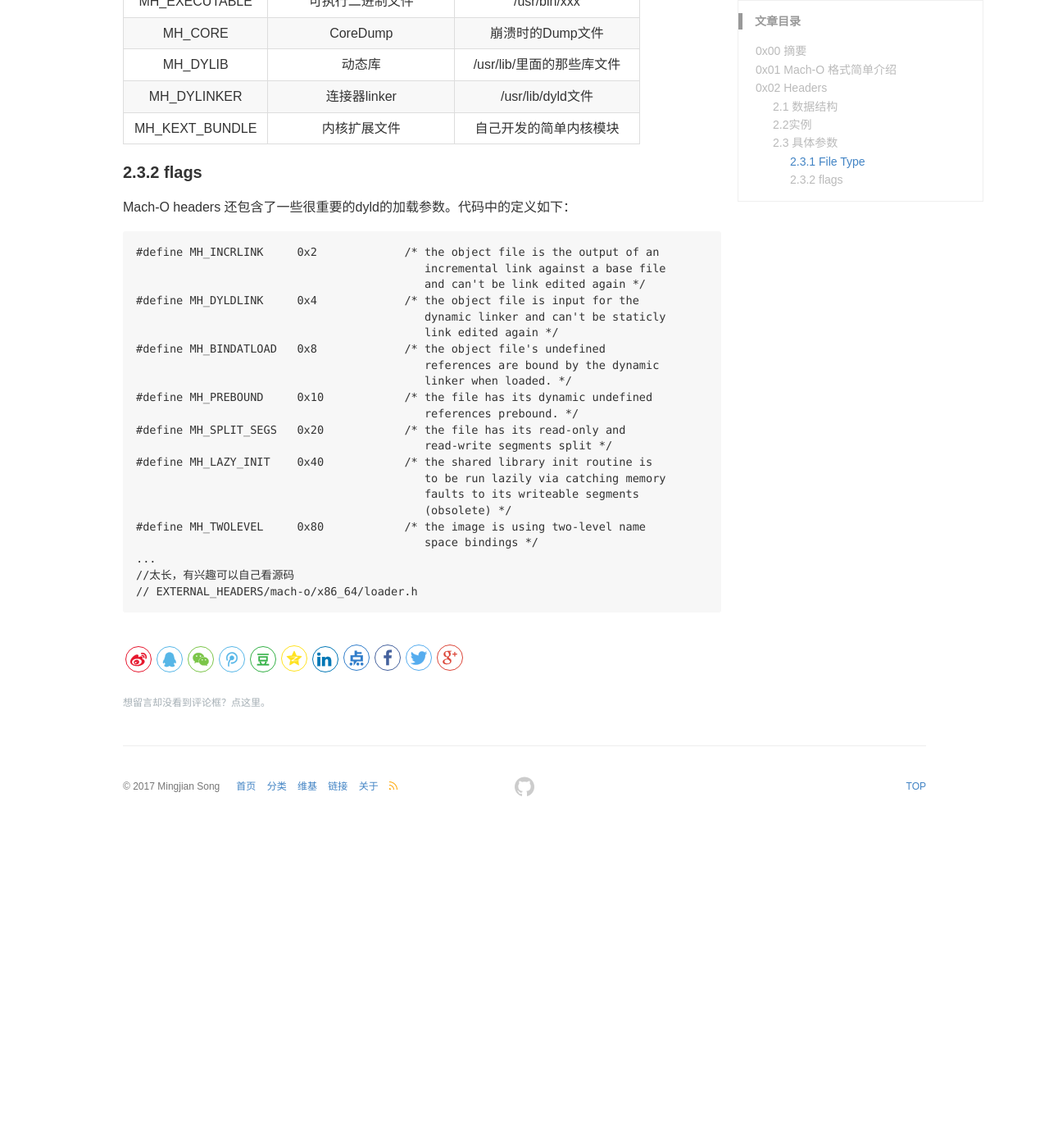
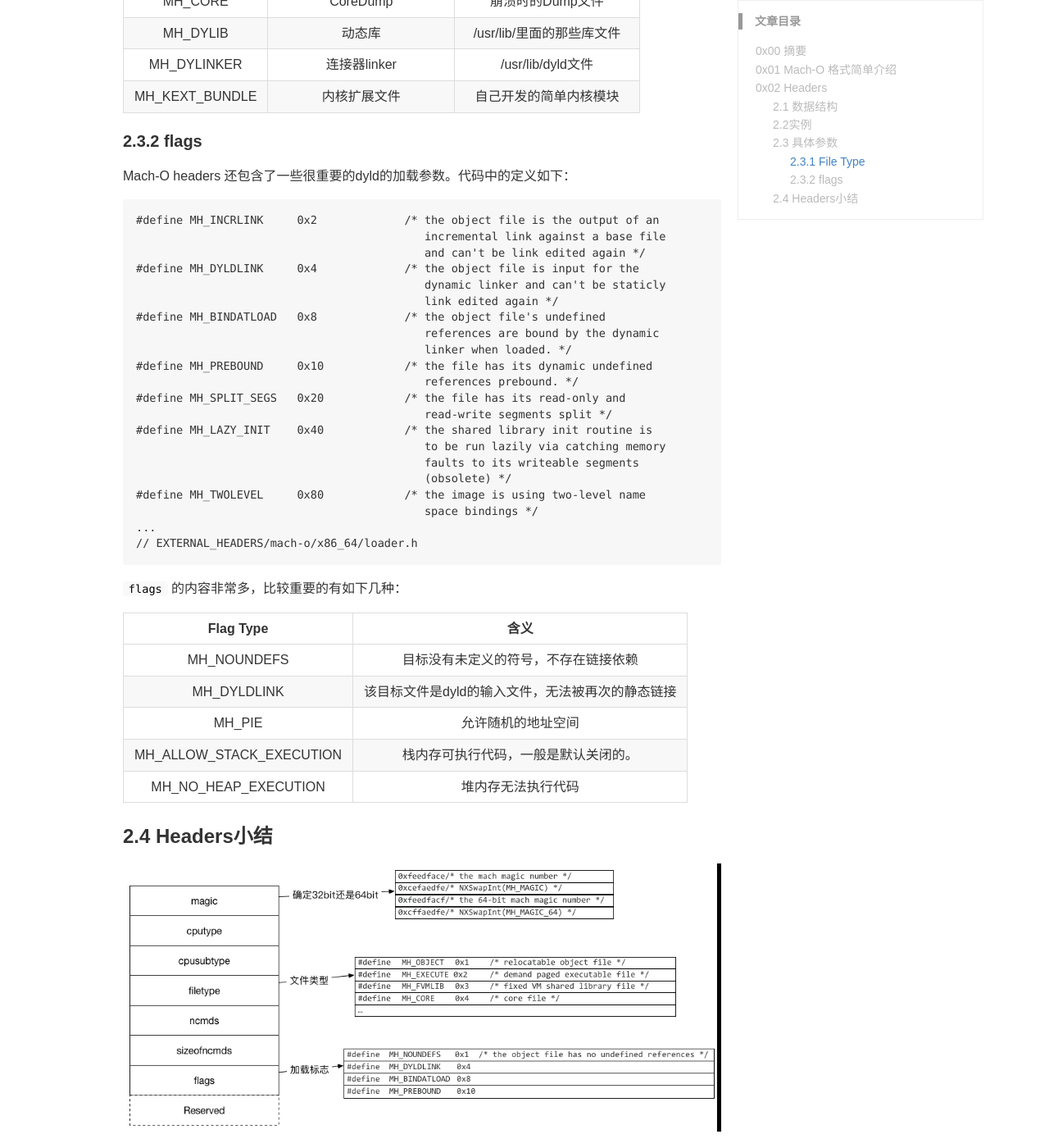
Before and after one commit to songhaoxin/songhaoxin.github.io, a Jekyll site: the page built from _posts/2017-04-06-macho1.md, in a window 1280 px wide and 1400 px high, scrolled down 4398 px. Shown: the whole window at 82% size. Built offline with Jekyll 4.4.1, drawn with Linux system fonts in a browser that asks for light colours; comment, search, counter and statistics services are not loaded; before the commit the page ends 5406 px from its top, so only the background shows below that; some of the changed text lies outside the part shown.

Commit message:
writting ..

````diff
--- a/_posts/2017-04-06-macho1.md
+++ b/_posts/2017-04-06-macho1.md
@@ -1,6 +1,6 @@
 ---
 layout: post
-title: Mach-O格式分析
+title: Mach-O格式分析(一）
 categories: osx/ios 底层
 description:
 keywords: Mach-O
@@ -112,7 +112,6 @@ struct mach_header_64 {
 
 | File Type | 用处 | 例子 |
 | :-: | :-: | :-: |
-|  |  |  |
 | MH_OBJECT | 编译过程中产生的 *.obj 文件 | gcc -c xxx.c 生成 xxx.o 文件 |
 | MH_EXECUTABLE | 可执行二进制文件 | /usr/bin/xxx |
 | MH_CORE | CoreDump | 崩溃时的Dump文件 |
@@ -144,6 +143,17 @@ Mach-O headers 还包含了一些很重要的dyld的加载参数。代码中的
 #define MH_TWOLEVEL	0x80		/* the image is using two-level name
 					   space bindings */
 ...
-//太长，有兴趣可以自己看源码
 // EXTERNAL_HEADERS/mach-o/x86_64/loader.h
 ```
+`flags` 的内容非常多，比较重要的有如下几种：
+
+| Flag Type | 含义 |
+| :-: | :-: |
+| MH_NOUNDEFS | 目标没有未定义的符号，不存在链接依赖 |
+| MH_DYLDLINK | 该目标文件是dyld的输入文件，无法被再次的静态链接 |
+| MH_PIE | 允许随机的地址空间 |
+| MH_ALLOW_STACK_EXECUTION | 栈内存可执行代码，一般是默认关闭的。 |
+| MH_NO_HEAP_EXECUTION | 堆内存无法执行代码 |
+
+### 2.4 Headers小结
+![](/images/posts/macho/headersreview.png)
````
Also changed, not shown: images/posts/macho/headersreview.png (added).
